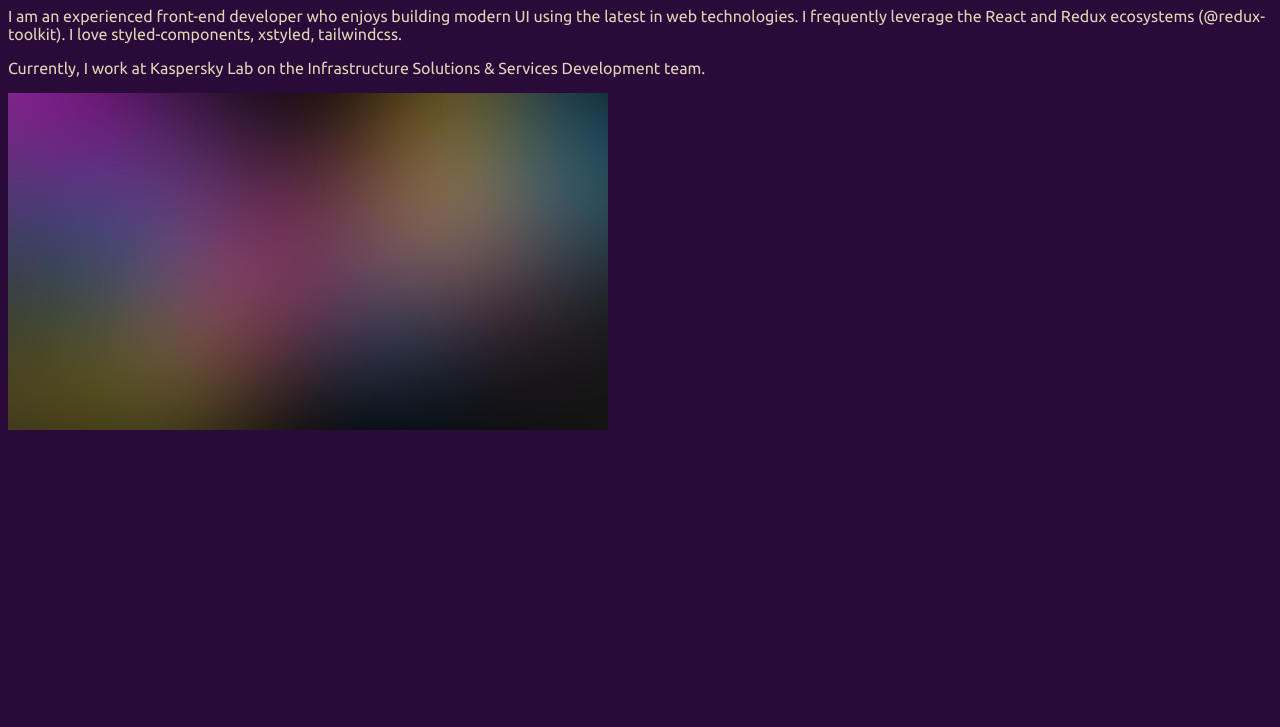
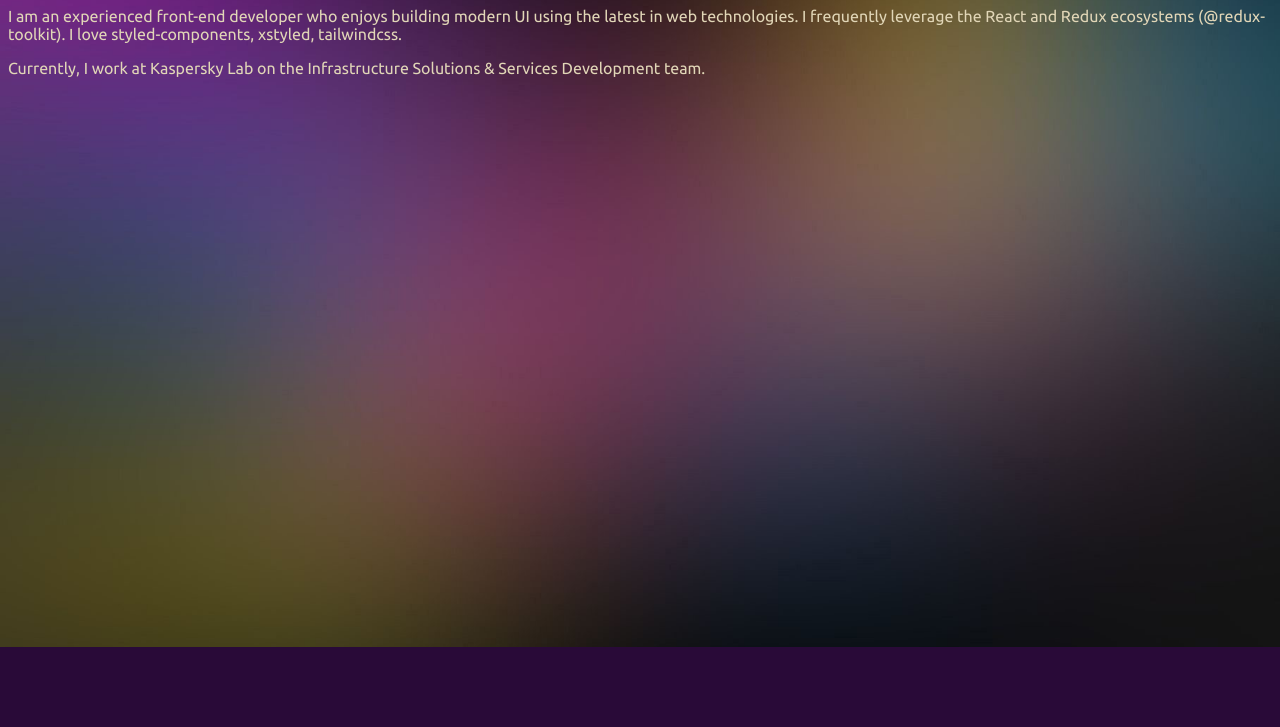
Before and after one commit to abdurahmanus/cv, an Eleventy site: page src/index.md in a window 1280 px wide. Shown: the part 73-800 px from the top of the page. Built offline with nearby package versions, Linux system fonts and the light colour scheme; Eleventy itself is replaced by a stand-in of ours; files that its build step writes are made by us from their sources; files whose address does not match are found by name.

Commit message:
add bg image

```diff
--- a/src/_includes/layout.njk
+++ b/src/_includes/layout.njk
@@ -14,7 +14,7 @@ title: Dmitry Gladkikh - Front-End Developer
     <link href="css/index.css" rel="stylesheet">
   </head>
   <body>
+    {% image "./src/images/1155017.jpg", "abstract background", "(min-width: 30em) 50vw, 100vw" %}
     {{ content | safe }}
-    {% image "./src/images/1155017.jpg", "photo of something", "(min-width: 30em) 50vw, 100vw" %}
   </body>
 </html>
--- a/src/css/index.css
+++ b/src/css/index.css
@@ -3,3 +3,12 @@ body {
   background: hsl(280deg 70% 13%);
   color: hsl(44deg 41% 80%);
 }
+
+/* TODO: add class to background image*/
+img {
+  position: absolute;
+  top: 0;
+  left: 0;
+  width: 100%;
+  z-index: -1;
+}
```
Also changed, not shown: .eleventy.js.
